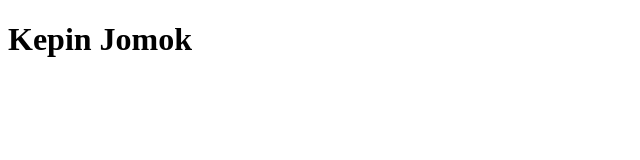
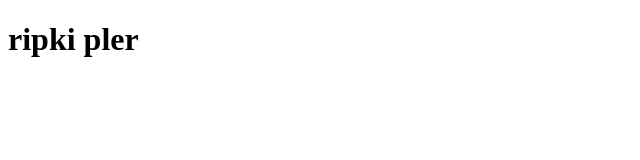
Before and after one commit to fallinlauv/mychat.app, a plain HTML site: page index.html in a window 1280 px wide. Shown: the whole page, without its empty margins (0-640 px from the left). Drawn offline with Linux system fonts and the light colour scheme.

Commit message:
Update index.html

```diff
--- a/index.html
+++ b/index.html
@@ -1,7 +1,7 @@
 <!DOCTYPE html>
 <html>
   <body>
-    <h1>Kepin Jomok</h1>
+    <h1>ripki pler</h1>
     <script>
       alert("Halo! Ini chat sederhana.");
     </script>
```
